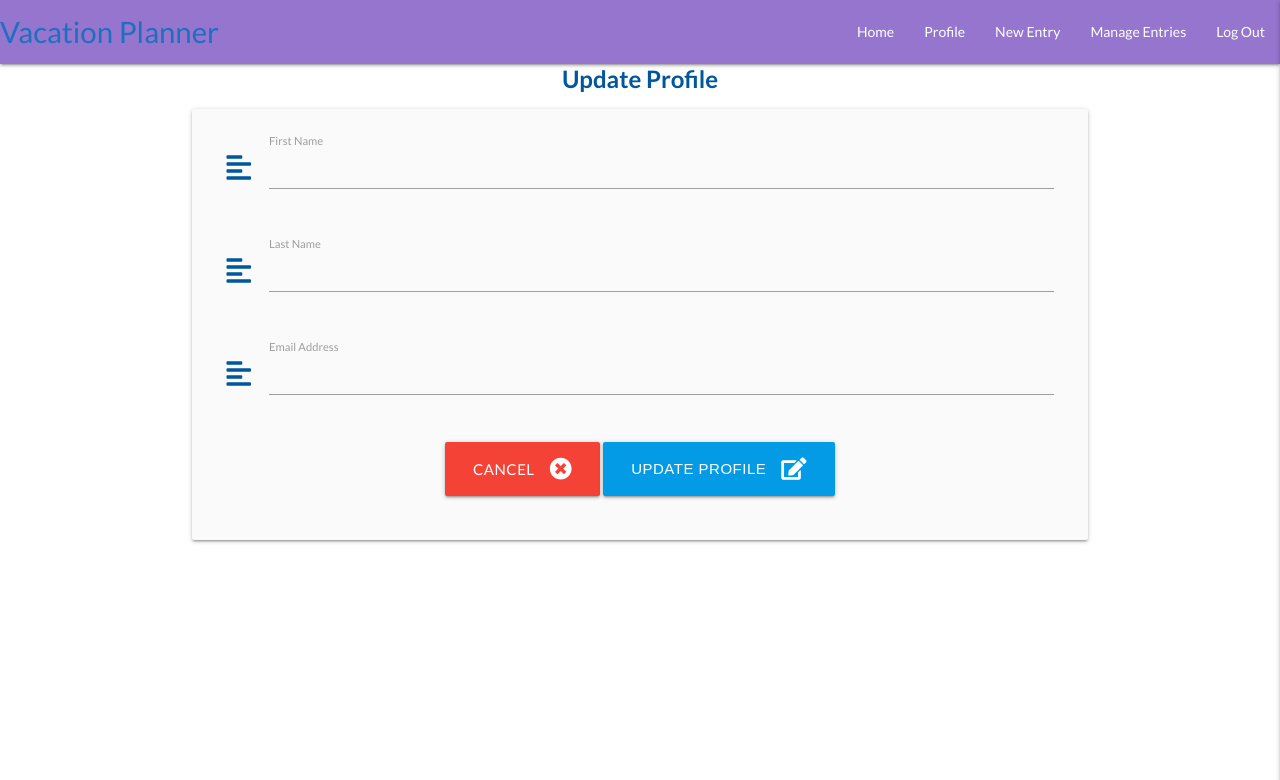
After one commit to vladimir-cmd/vacation-planner-web-app, a Flask app: a page that uses templates/edit_profile.html in a window 1280 px wide. The commit adds this page. Shown: the top 780 px of the page. Run offline with Flask 2, Linux system fonts and the light colour scheme; the visitor is signed in with stand-in values (Sample User, id 1); data that the repository does not hold is empty; some libraries are stand-ins or nearby versions.

Commit message:
Update Profile and Delete Profile

```diff
--- a/app.py
+++ b/app.py
@@ -10,9 +10,7 @@ from werkzeug.security import generate_password_hash, check_password_hash
 
 if os.path.exists("env.py"):
     import env
-from datetime import datetime,date,timedelta
-import numpy as np
-import pandas as pd
+from datetime import datetime,timedelta
 
 app = Flask(__name__)
 
@@ -92,12 +90,28 @@ def login():
 def profile(username):
     # get username from Mongo DB
     username = mongo.db.users.find_one(
-        {"username": session["user"]})["username"]
+        {"username": session["user"]})
 
     if session['user']:
         return render_template("profile.html", username=username)
 
     return redirect(url_for('login.html'))
+
+
+@app.route("/profile_update/<username>", methods=["GET", "POST"])
+def profile_update(username):
+    # Update profile info
+    username = mongo.db.users.find_one(
+        {"username": session["user"]})
+
+    return render_template("edit_profile.html", username=username)
+
+
+@app.route("/delete_profile", methods=["GET", "POST"])
+def delete_profile(username):
+    # Delete profile
+
+    return redirect(url_for('register.html'))
 
 
 @app.route("/logout")
@@ -151,7 +165,7 @@ def add_entry():
 def edit_entry(entry_id):
     if request.method == "POST":
         half_day = "on" if request.form.get("half_day") else "off"
-        user = mongo.db.users.find_one({ 'username' : session["user"]})
+        user = mongo.db.users.find_one({'username': session["user"]})
 
         # First get the current vacation date frame and update vacation days with that number
         entry = mongo.db.entries.find_one({"_id": ObjectId(entry_id)})
--- /dev/null
+++ b/templates/edit_profile.html
@@ -0,0 +1,52 @@
+{% extends "base.html" %}
+{% block content %}
+
+<h2 class="light-blue-text text-darken-4 center-align">Update Profile</h2>
+
+<div class="row card-panel grey lighten-5">
+  <form class="col s12" method="POST" action="{{ url_for('profile_update', username=username) }}">
+    <!-- First Name -->
+    <div class="row">
+      <div class="input-field col s12">
+        <i class="fas fa-align-left prefix light-blue-text text-darken-4"></i>
+        <textarea id="first_name" name="first_name" minlength="5"
+                  maxlength="200" class="materialize-textarea validate" required>
+                    </textarea>
+        <label for="first_name">First Name</label>
+      </div>
+    </div>
+    <div class="row">
+      <div class="input-field col s12">
+        <i class="fas fa-align-left prefix light-blue-text text-darken-4"></i>
+        <textarea id="last_name" name="last_name" minlength="5"
+                  maxlength="200" class="materialize-textarea validate" required>
+                    </textarea>
+        <label for="last_name">Last Name</label>
+      </div>
+    </div>
+    <div class="row">
+      <div class="input-field col s12">
+        <i class="fas fa-align-left prefix light-blue-text text-darken-4"></i>
+        <textarea id="email_address" name="email_address" minlength="5"
+                  maxlength="200" class="materialize-textarea validate" required>
+                    </textarea>
+        <label for="email_address">Email Address</label>
+      </div>
+    </div>
+
+    <div class="row">
+      <div class="col s12 center-align">
+        <!-- Cancel Button -->
+        <a href="{{ url_for('profile', username=username) }}" class="btn-large red text-shadow">
+          Cancel <i class="fas fa-times-circle right"></i>
+        </a>
+        <!-- Edit Button -->
+        <button type="submit" class="btn-large light-blue darken-1 text-shadow">
+          Update Profile <i class="fas fa-edit right"></i>
+        </button>
+      </div>
+    </div>
+  </form>
+</div>
+
+{% endblock %}
```
Also changed, not shown: templates/profile.html (+31 -4 lines).
